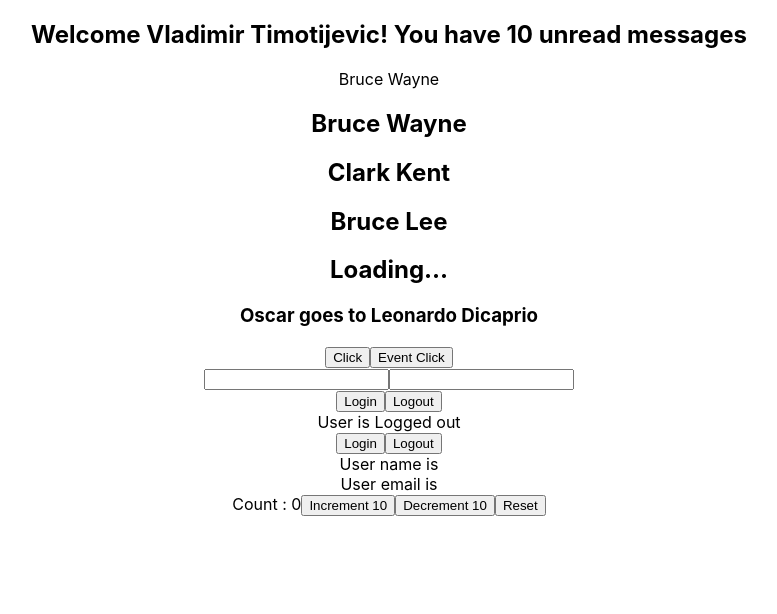
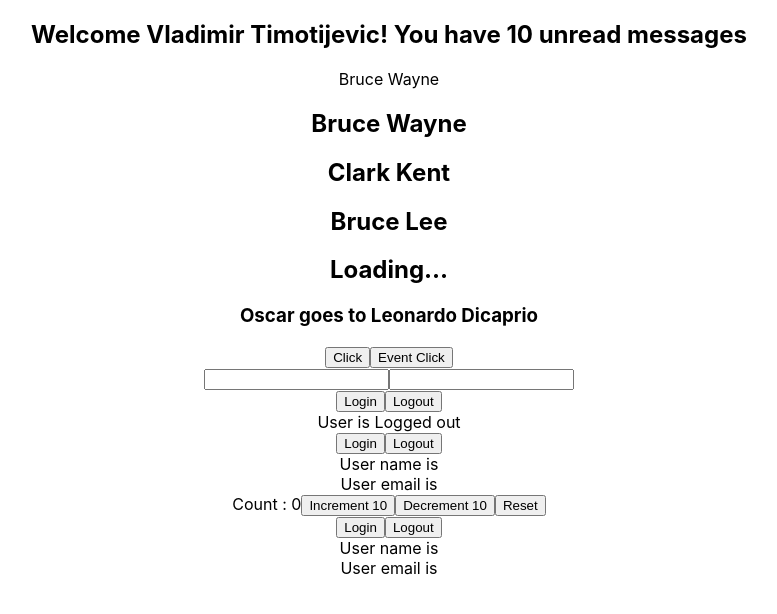
Before and after one commit to TimotijevicVlada/TypeScript_Basics, a React (Create React App) app: page / in a window 1280 px wide. Shown: the top 614 px of the page, without its empty margins (251-1028 px from the left). Built offline with nearby package versions, Linux system fonts and the light colour scheme.

Commit message:
TS with ContextApi

```diff
--- a/src/App.tsx
+++ b/src/App.tsx
@@ -12,6 +12,7 @@ import Input from './components/Input';
 import LoggedIn from './components/LoggedIn';
 import User from './components/User';
 import Counter from './components/Counter';
+import UserContext from './components/UserContext';
 
 function App() {
 
@@ -55,6 +56,8 @@ function App() {
       <User />
 
       <Counter />
+
+      <UserContext />
     </div>
   );
 }
--- /dev/null
+++ b/src/components/UserContext.tsx
@@ -0,0 +1,29 @@
+import { useContext } from 'react';
+import { UserContextt } from "./context/Context";
+
+const UserContext = () => {
+
+    const {user, setUser} = useContext(UserContextt);
+
+    const handleLogin = () => {
+            setUser({
+                name: "Vladimir",
+                email: "vlada@gmail.com"
+            })
+    }
+
+    const handleLogout = () => {
+            setUser(null);
+    }
+
+    return (
+        <div>
+            <button onClick={handleLogin}>Login</button>
+            <button onClick={handleLogout}>Logout</button>
+            <div>User name is {user?.name}</div>
+            <div>User email is {user?.email}</div>
+        </div>
+    )
+}
+
+export default UserContext;
--- /dev/null
+++ b/src/components/context/Context.tsx
@@ -0,0 +1,29 @@
+import {createContext, useState} from "react";
+
+export type AuthUser = {
+    name: string
+    email: string
+}
+
+type UserContextType = {
+    user: AuthUser | null
+    setUser: React.Dispatch<React.SetStateAction<AuthUser | null>>
+}
+
+type UserContextProviderProps = {
+    children: React.ReactNode
+}
+
+//Ovaj inital value stavljamo ako necemo da proveravamo kasnije da li je null ili ima nesto
+export const UserContextt = createContext({} as UserContextType);
+
+export const UserContextProvider = ({children}: UserContextProviderProps) => {
+
+    const [user, setUser] = useState<AuthUser | null>(null);
+
+    return (
+        <UserContextt.Provider value={{user, setUser}}>
+            {children}
+        </UserContextt.Provider>
+    )
+}
--- a/src/index.tsx
+++ b/src/index.tsx
@@ -3,11 +3,12 @@ import ReactDOM from 'react-dom';
 import './index.css';
 import App from './App';
 import reportWebVitals from './reportWebVitals';
+import {UserContextProvider} from "./components/context/Context"
 
 ReactDOM.render(
-  <React.StrictMode>
+  <UserContextProvider>
     <App />
-  </React.StrictMode>,
+  </UserContextProvider>,
   document.getElementById('root')
 );
 
```
